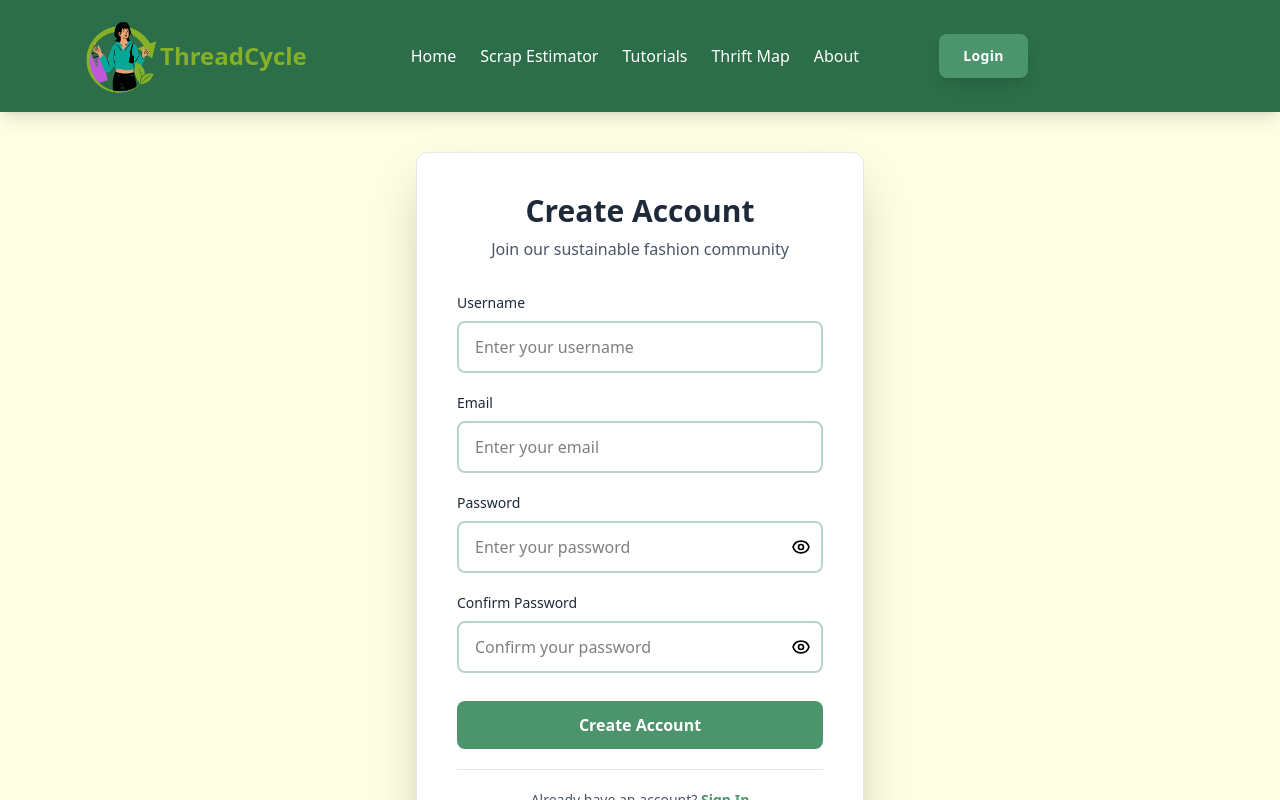
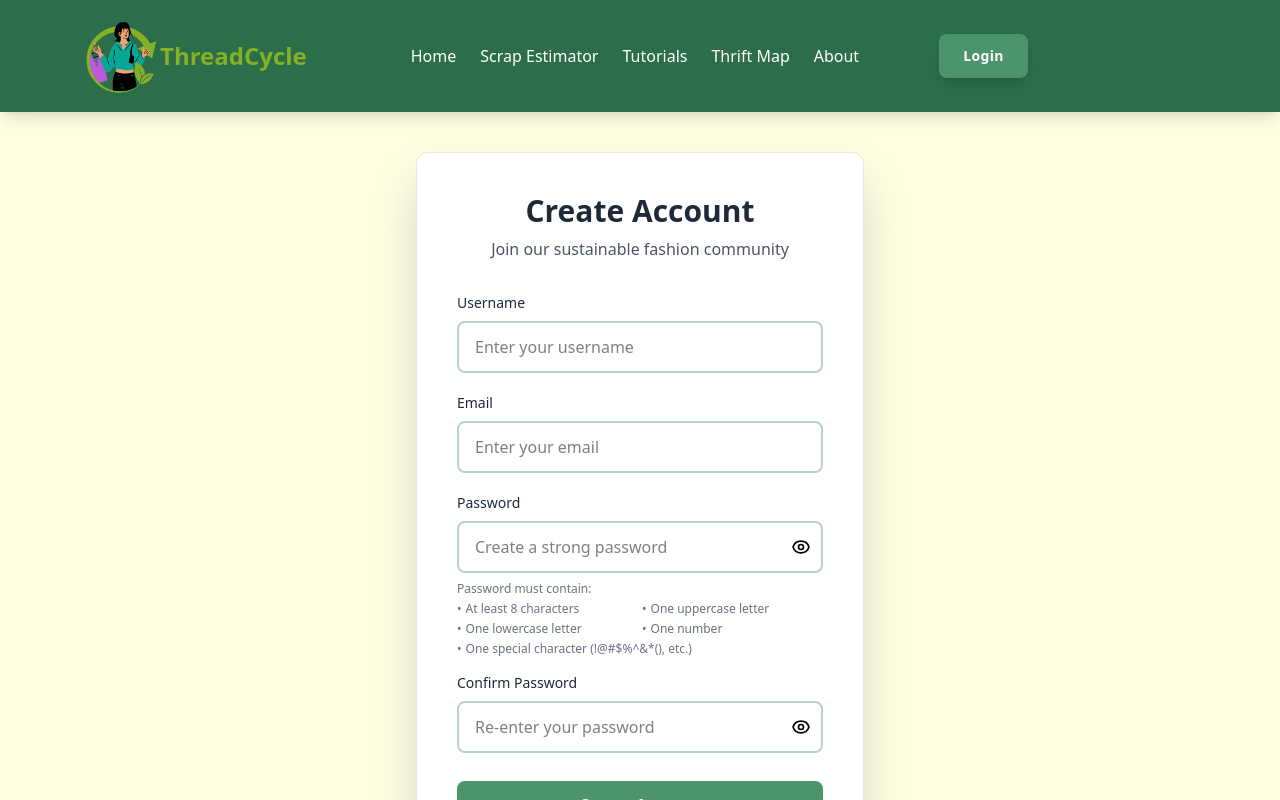
Before and after one commit to glanrtomaroy-oss/Proj-ThreadCycle-Duma, a React (Vite) app: page /signup in a window 1280 px wide. Shown: the top 800 px of the page. Built offline with nearby package versions, Linux system fonts and the light colour scheme.

Commit message:
Update SignUpPage.jsx

```diff
--- a/src/pages/SignUpPage.jsx
+++ b/src/pages/SignUpPage.jsx
@@ -142,7 +142,7 @@ const SignupPage = () => {
               />
             </div>
 
-            <div className="mb-5">
+            <div className="mb-4">
               <label htmlFor="password" className="block mb-2 text-gray-800 font-medium text-sm">Password</label>
               <div className='relative'>
                 <input
@@ -152,7 +152,7 @@ const SignupPage = () => {
                   value={password}
                   onChange={handlePasswordChange}
                   className={"w-full px-4 py-3 border-2 border-[#4C956C]/40 rounded-lg text-base transition-colors focus:outline-none focus:shadow-sm box-border"}
-                placeholder="Enter your password"
+                  placeholder="Create a strong password"
                   required
                 />
                 <button
@@ -172,6 +172,33 @@ const SignupPage = () => {
                   )}
                 </button>
               </div>
+              <div className="mt-2">
+                <p className="text-xs text-gray-500">
+                  Password must contain:
+                </p>
+                <ul className="text-xs text-gray-500 mt-1 grid grid-cols-2 gap-1">
+                  <li className="flex items-center">
+                    <span className="mr-1">•</span>
+                    At least 8 characters
+                  </li>
+                  <li className="flex items-center">
+                    <span className="mr-1">•</span>
+                    One uppercase letter
+                  </li>
+                  <li className="flex items-center">
+                    <span className="mr-1">•</span>
+                    One lowercase letter
+                  </li>
+                  <li className="flex items-center">
+                    <span className="mr-1">•</span>
+                    One number
+                  </li>
+                  <li className="flex items-center col-span-2">
+                    <span className="mr-1">•</span>
+                    One special character (!@#$%^&*(), etc.)
+                  </li>
+                </ul>
+              </div>
             </div>
 
             <div className="mb-5">
@@ -184,7 +211,7 @@ const SignupPage = () => {
                   value={confirmPassword}
                   onChange={handleConfirmPasswordChange}
                   className={"w-full px-4 py-3 border-2 border-[#4C956C]/40 rounded-lg text-base transition-colors focus:outline-none focus:shadow-sm box-border"}
-                placeholder="Confirm your password"
+                  placeholder="Re-enter your password"
                   required
                 />
                 <button
```
Lines whose indentation alone changed are shown as unchanged.
